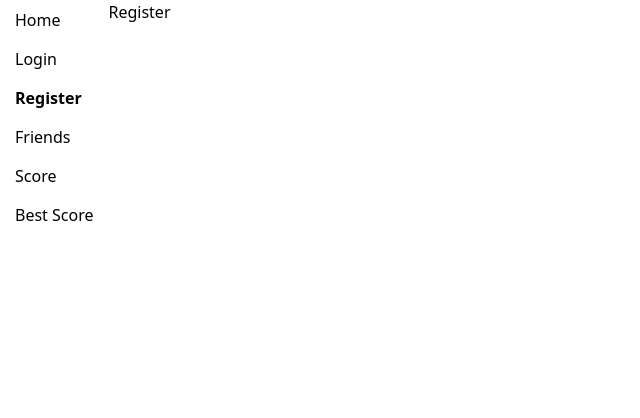
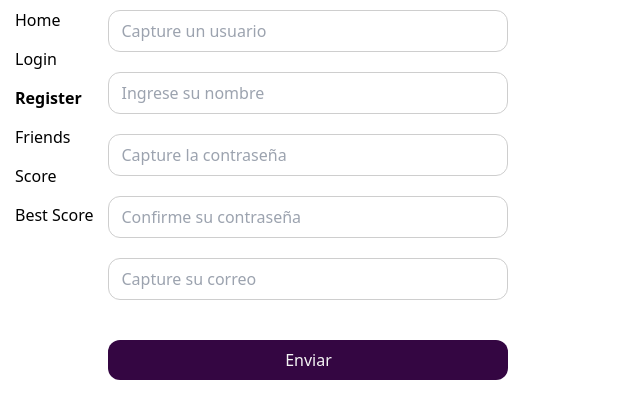
Before and after one commit to oicrruf/fe-ttt, a React (Create React App) app: page /register in a window 1280 px wide. Shown: the top 418 px of the page, without its empty margins (0-640 px from the left). Built offline with nearby package versions, Linux system fonts and the light colour scheme.

Commit message:
feat: add form register

```diff
--- a/src/components/Register.js
+++ b/src/components/Register.js
@@ -1,10 +1,88 @@
 import React, { useState, useEffect } from "react";
+import { Formik } from "formik";
 import { Button } from "./Formulario/Button.js";
 import { RegistroInput } from "./Formulario/RegistroInput.js";
 import "./Formulario/FormReg.css";
 
 function Register() {
-  return(<h1>Register</h1>)
+  return(
+    <Formik
+    initialValues={{
+      User:'',
+      Name:'',
+      Password:'',
+      Repeat_password:'',
+      Email:''
+    }}
+    validate={(valores)=>{
+      let errores={};
+      if(!valores.user){
+        errores.user='Capture un nombre de usuario'
+        console.log('user');
+      }else if(!/^[a-zA-Z0-9\_\-]{4,16}$/.test(valores.user)){errores.user='Este campos puede contener, letras, numeros, guion y guions bajo'}
+      return errores;
+    }}
+    onSubmit={(valores,{resetForm})=>{
+      resetForm();
+      console.log('Formularios enviado');
+      console.log(valores.user);
+    }}
+    >
+      {({errors, touched, values, handleSubmit,
+      handleChange, handleBlur})=>(
+        <form className='formReg' onSubmit={handleSubmit}>
+        {console.log(errors)}
+        <input
+          id='user'
+          className='registroInput'
+          type='text'
+          placeholder='Capture un usuario'
+          value={values.user}
+          onChange ={handleChange}
+          onBlur={handleBlur}
+        />
+        <input
+        id='nombre'
+        className='registroInput'
+        type='text'
+        placeholder='Ingrese su nombre'
+        value={values.nombre}
+        onChange={handleChange}
+        onBlur={handleBlur}
+        />
+        <input
+          id='pass'
+          className='registroInput'
+          type='texto'
+          placeholder='Capture la contraseña'
+          value={values.pass}
+          onChange={handleChange}
+          onBlur={handleBlur}
+        />
+        <input
+          id='confirmation'
+          className='registroInput'
+          type='texto'
+          placeholder='Confirme su contraseña'
+          value={values.confirmation}
+          onChange={handleChange}
+          onBlur={handleBlur}
+        />
+        <input
+          id='email'
+          className='registroInput'
+          type='texto'
+          placeholder='Capture su correo'
+          value={values.email}
+          onChange={handleChange}
+          onBlur={handleBlur}
+        />
+        {touched.nombre && errors.nombre && <div className='error'>{errors.nombre}</div>}
+
+        <button className='btnRegistro'>Enviar</button>
+        </form>
+      )}
+    </Formik>)
 }
 
 export { Register };
```
